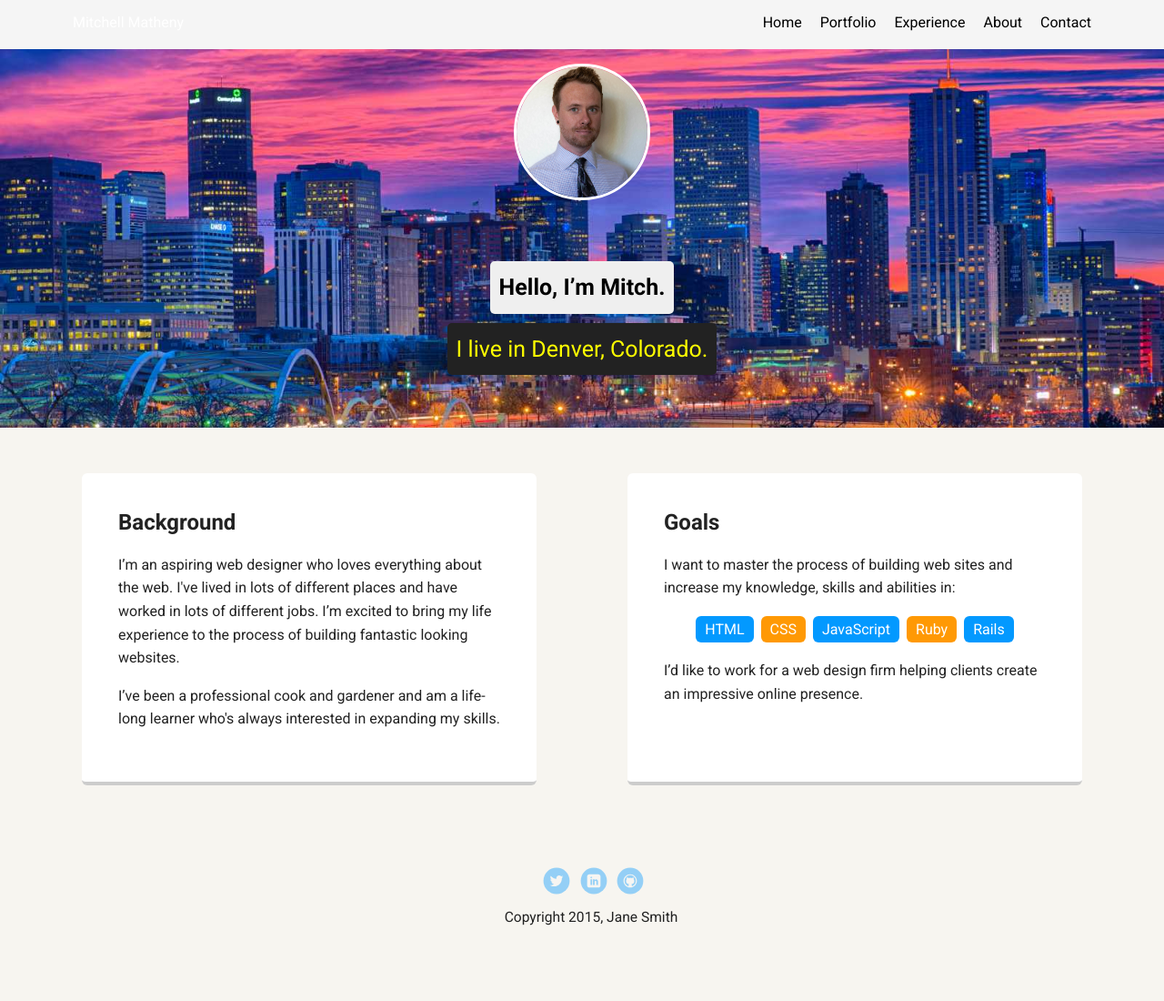
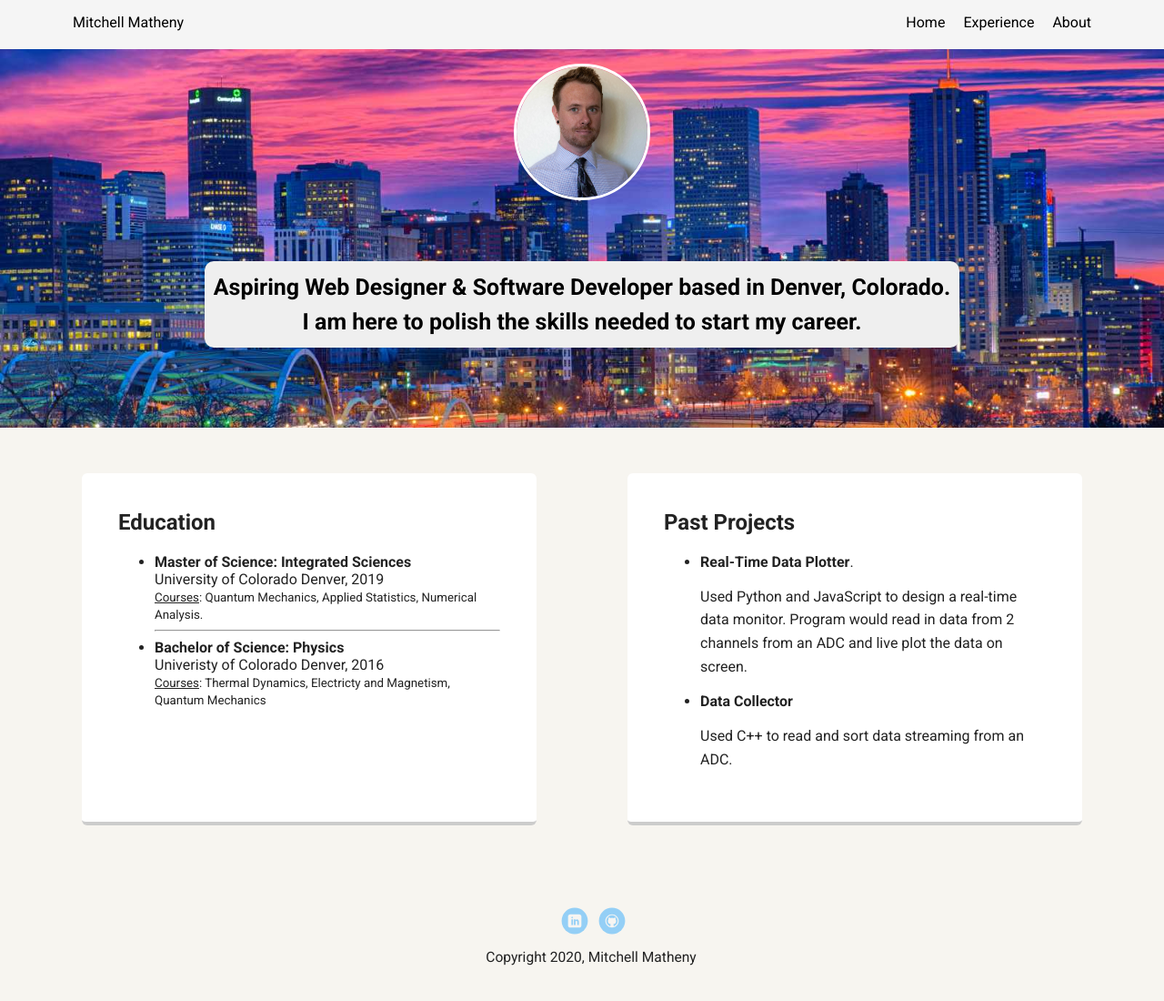
Before and after one commit to MitchDev-1/techdegree-project-1, a plain HTML site: page experience.html in a window 1280 px wide. Shown: the whole page at 91% size. Drawn offline with Linux system fonts and the light colour scheme; a web font is replaced by a local one.

Commit message:
Updated Experience Page

```diff
--- a/experience.html
+++ b/experience.html
@@ -12,47 +12,53 @@
         <ul class="nav">
           <li class="name">Mitchell Matheny</li>
           <li><a href="index.html">Home</a></li>
-          <li><a href="portfolio.html">Portfolio</a></li>
           <li><a href="#">Experience</a></li>
           <li><a href="about.html">About</a></li>
-          <li><a href="#">Contact</a></li>
+
         </ul>
     </div>
 
     <header>
       <img src="images/headshot_me.jpg" alt="My headshot" class="profile-image">
-      <h1 class="tag name">Hello, I’m Mitch.</h1>
-      <p class="tag location">I live in Denver, Colorado.</p>
+      <h1 class="tag name">Aspiring Web Designer & Software Developer based in Denver, Colorado. <br> I am here to polish the skills needed to start my career.</h1>
+
     </header>
 
     <main class="flex">
       <div class="card">
-        <h2>Background</h2>
-        <p>I’m an aspiring web designer who loves everything about the web. I've lived in lots of different places and have worked in lots of different jobs. I’m excited to bring my life experience to the process of building fantastic looking websites.</p>
-        <p>I’ve been a professional cook and gardener and am a life-long learner who's always interested in expanding my skills.</p>
+        <h2>Education</h2>
+          <ul>
+            <li><strong>Master of Science: Integrated Sciences</strong> </li>
+            University of Colorado Denver, 2019 <br>
+            <small><u>Courses</u>: Quantum Mechanics, Applied Statistics, Numerical Analysis.</small>
+            <hr>
+            <li><strong>Bachelor of Science: Physics</strong> </li>
+            Univeristy of Colorado Denver, 2016<br>
+            <small><u>Courses</u>: Thermal Dynamics, Electricty and Magnetism, Quantum Mechanics</small>
+
+          </ul>
+
       </div>
 
       <div class="card">
-        <h2>Goals</h2>
-        <p>I want to master the process of building web sites and increase my knowledge, skills and abilities in:</p>
-        <ul class="skills">
-          <li>HTML</li>
-          <li>CSS</li>
-          <li>JavaScript</li>
-          <li>Ruby</li>
-          <li>Rails</li>
-        </ul>
-        <p>I’d like to work for a web design firm helping clients create an impressive online presence.</p>
+        <h2>Past Projects</h2>
+          <ul>
+            <li> <strong>Real-Time Data Plotter</strong>.</li>
+              <p>Used Python and JavaScript to design a real-time data monitor. Program would read in data from 2 channels from an ADC and live plot the data on screen.</p>
+            <li><strong>Data Collector</strong></li>
+              <p> Used C++ to read and sort data streaming from an ADC.</p>
+          </ul>
+
+
       </div>
 
     </main>
     <footer>
       <ul>
-        <li><a href="#" class="social twitter">Twitter</a></li>
-        <li><a href="#" class="social linkedin">LinkedIn</a></li>
-        <li><a href="#" class="social github">Github</a></li>
+        <li><a href="https://www.linkedin.com/in/mitchell-matheny-bb6b30114/ "target="_blank" class="social linkedin">LinkedIn</a></li>
+        <li><a href="https://github.com/MitchDev-1" target="_blank" class="social github">Github</a></li>
       </ul>
-      <p class="copyright">Copyright 2015, Jane Smith</p>
+      <p class="copyright">Copyright 2020, Mitchell Matheny</p>
     </footer>
   </body>
   </html>
--- a/styles.css
+++ b/styles.css
@@ -43,7 +43,7 @@ a:hover {
 .nav .name {
     display: block;
     margin-right: auto;
-    color: white;
+    color: black;
 }
 .nav li {
   padding: 5px 10px 10px 10px;
@@ -76,14 +76,14 @@ header .profile-image {
 
 }
 header .profile-image:hover {
-  transform: scale(1.2) rotate(5deg);
+  transform: scale(1.2) rotate(360deg);
 }
 .tag {
   background-color: #efefef;
   color: black;
   font-size: 25px;
   padding: 10px;
-  border-radius: 5px;
+  border-radius: 10px;
   display: table;
   margin: 10px auto;
 }
@@ -102,7 +102,7 @@ header .profile-image:hover {
   transition: all .5s;
 }
 .card:hover {
-  border-color: #ff99ff;
+  border-color:turquoise;
 }
 
 ul.skills {
```
Also changed, not shown: about.html (+4 -6 lines), index.html (+8 -11 lines), portfolio.html (deleted, +0 -56 lines).
